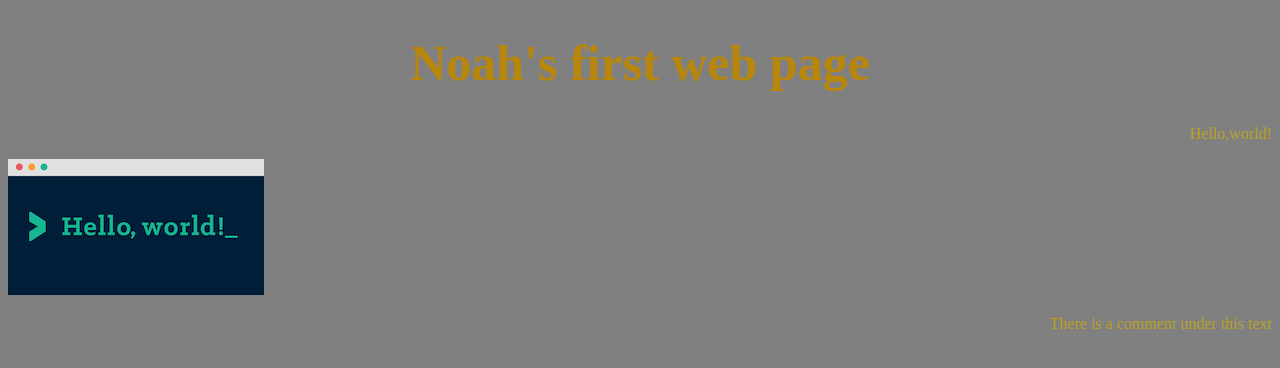
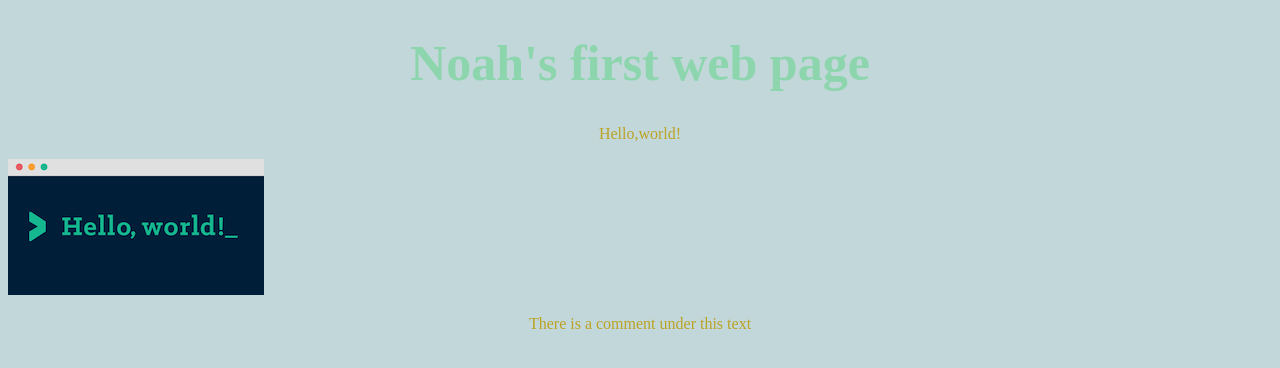
Before and after one commit to SHH-ICS/html-page-Noah-Zwolak, a plain HTML site: page index.html in a window 1280 px wide. Drawn offline with Linux system fonts and the light colour scheme.

Commit message:
comour changes

```diff
--- a/css/style.css
+++ b/css/style.css
@@ -1,17 +1,17 @@
 body {
-    background-color: gray;
+    background-color: rgb(193, 215, 218);
 }
 h1 {
-    color: darkgoldenrod;
+    color: rgb(141, 214, 173);
     text-align: center;
     font-size: 50px;
 }
 p {
     color: rgb(188, 163, 36);
     font-size: 16px;
-    text-align: right;
+    text-align: center;
     font-weight: 200;
 }
-img {
-    text-align: right;
+image {
+    border-image: fill;
 }
```
